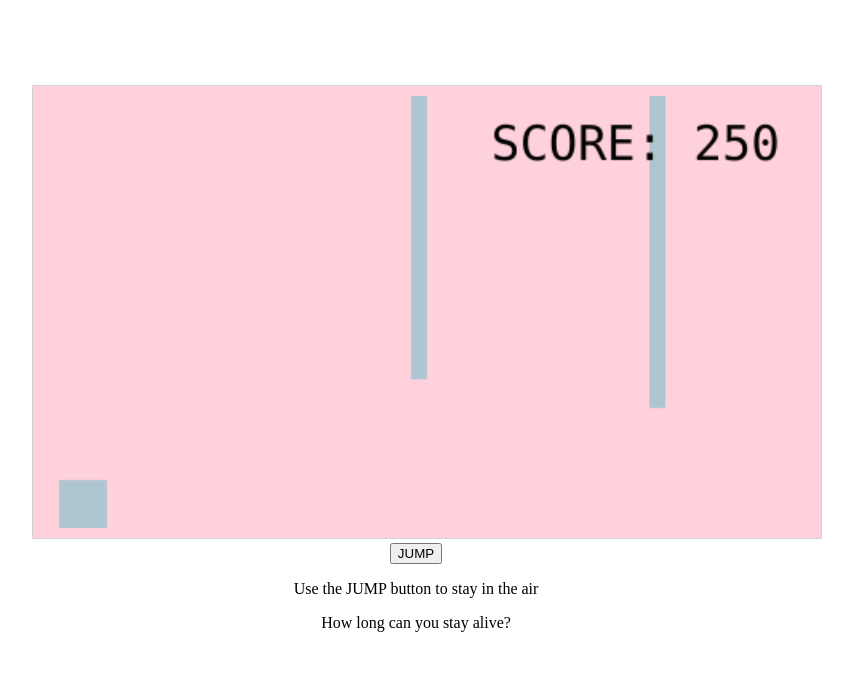
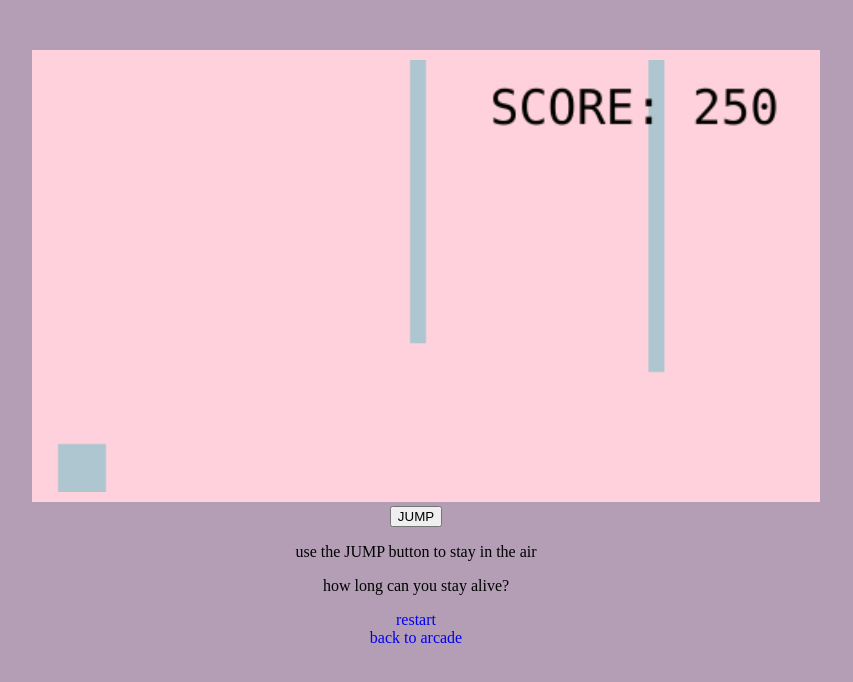
Before and after one commit to caitlinlopez/WebDevelopmentFinal, a plain HTML site: page public_html/game.html in a window 1280 px wide. Shown: the whole page, without its empty margins (224-1077 px from the left). Drawn offline with Linux system fonts and the light colour scheme.

Commit message:
added background to video page

```diff
--- a/public_html/css/breakout.css
+++ b/public_html/css/breakout.css
@@ -1,7 +1,8 @@
 body {
  background-color: lightgray;
 }
-body {
+p {
    margin-left: 465px;
    margin-right: auto;
+   margin-top: -54px;
 }
--- a/public_html/game.html
+++ b/public_html/game.html
@@ -4,7 +4,6 @@
 <meta name="viewport" content="width=device-width, initial-scale=1.0"/>
 <style>
 canvas {
-    border:1px solid #d3d3d3;
     background-color: #FFD1DC;
     margin: auto;
     width: 100%;
@@ -14,9 +13,10 @@ canvas {
 body {
     text-align: center;
     margin: auto;
-    margin-top: 75px;
+    margin-top: 40px;
     width: 60%;
     padding: 10px;
+    background-color: #B39EB5;
 }
 </style>
 </head>
@@ -142,7 +142,11 @@ function accelerate(n) {
 </script>
 <br>
 <button onmousedown="accelerate(-0.2)" onmouseup="accelerate(0.05)">JUMP</button>
-<p>Use the JUMP button to stay in the air</p>
-<p>How long can you stay alive?</p>
+<p>use the JUMP button to stay in the air</p>
+<p>how long can you stay alive?</p>
+<nav>
+    <a href="game.html" style="text-decoration: none;">restart</a><br>
+    <a href="arcade.html" style="text-decoration: none;">back to arcade</a>
+</nav>
 </body>
 </html>
```
Also changed, not shown: public_html/breakout.html (+4 -1 lines), public_html/town.html (+2 -4 lines), public_html/video.html (+1 -1 lines), public_html/images/a.gif (added).
